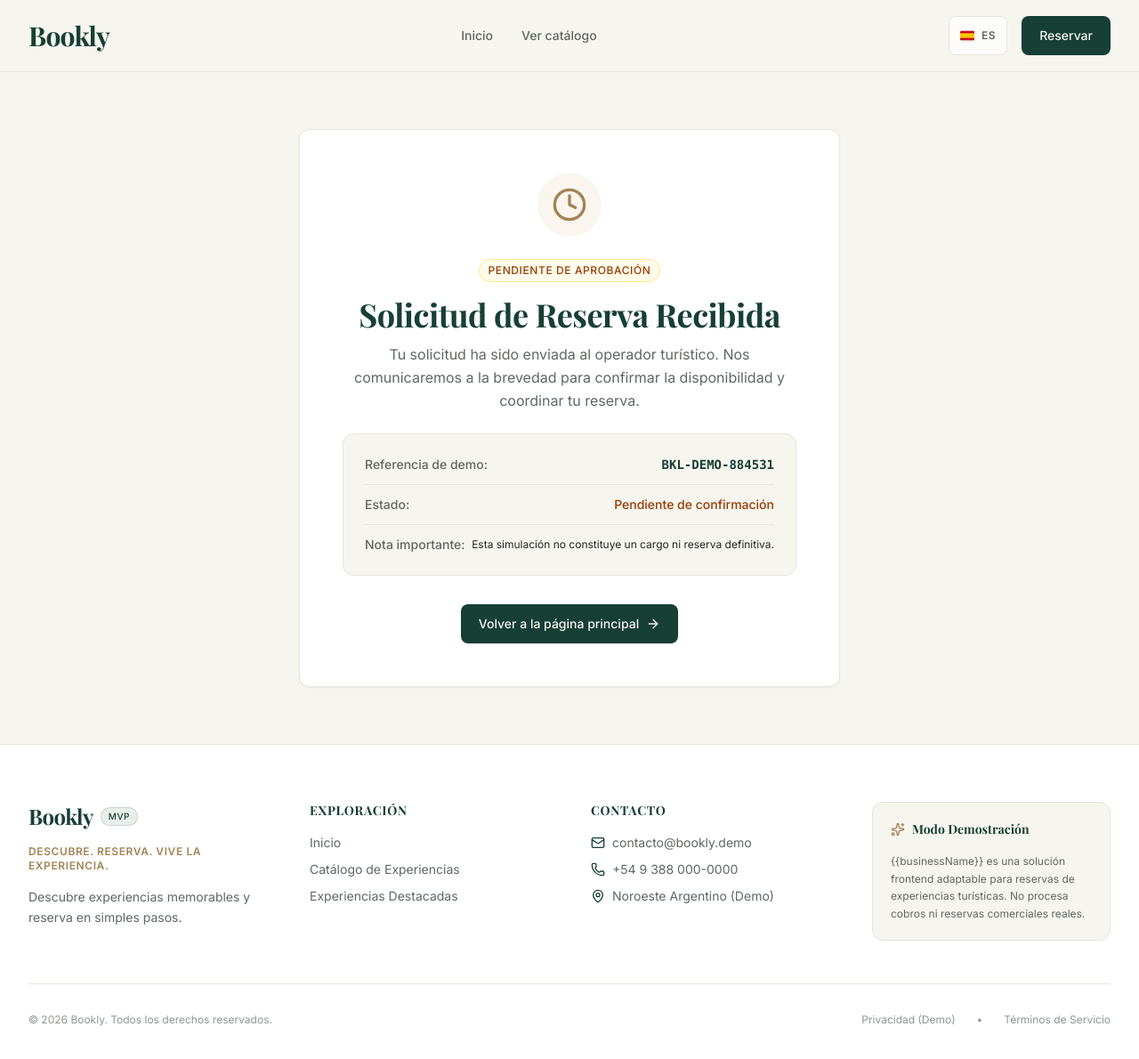
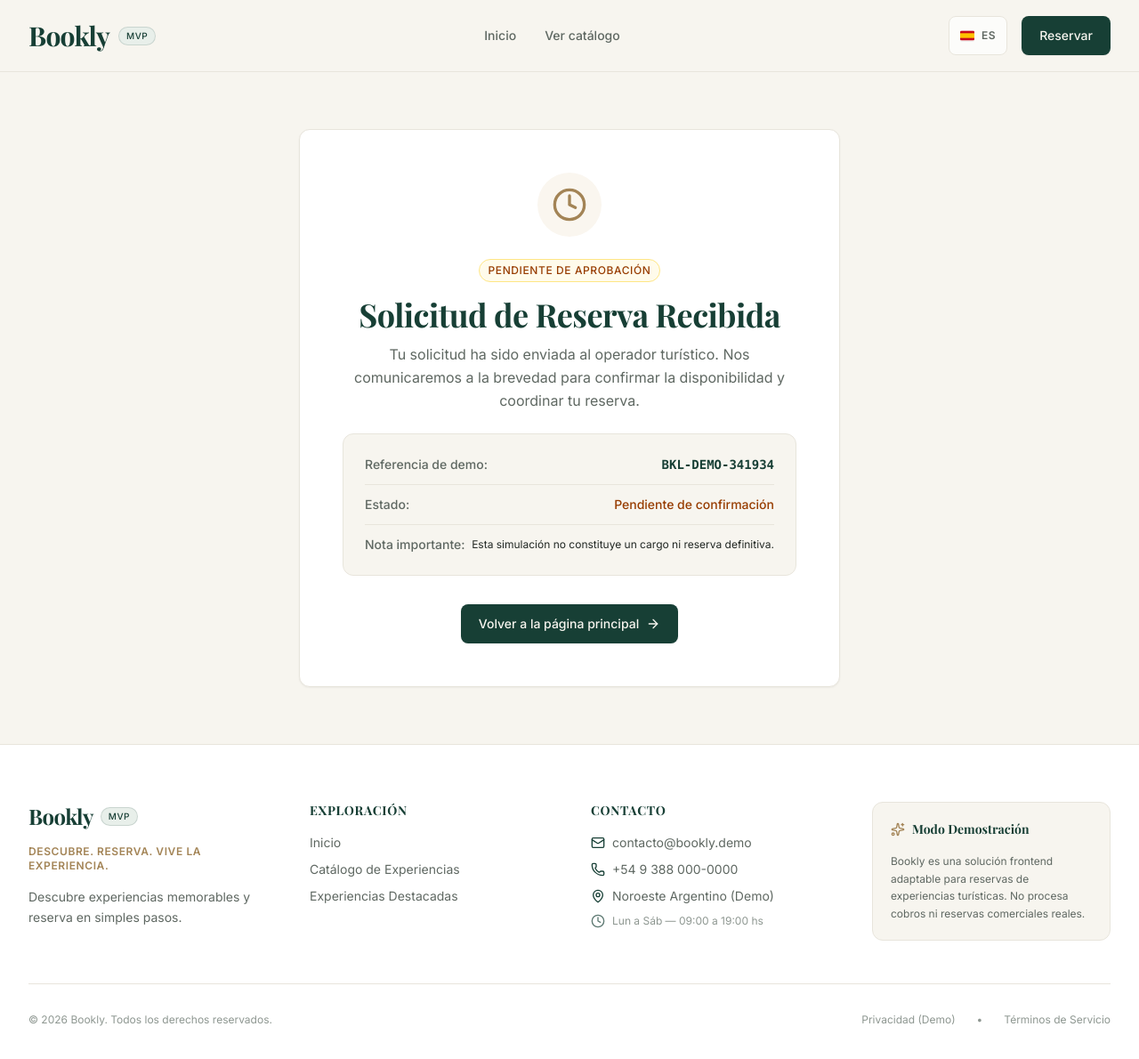
Before and after one commit to JuanJoseVillalobos/Bookly, a React (Vite) app: page /confirmation in a window 1280 px wide. Shown: the top 1190 px of the page at 89% size. Built offline with nearby package versions, Linux system fonts and the light colour scheme; a web font is replaced by a local one.

Commit message:
refator: add new business info by using businessConfig custom hook

```diff
--- a/src/components/layout/Footer.jsx
+++ b/src/components/layout/Footer.jsx
@@ -1,18 +1,17 @@
 import React from 'react';
 import { Link } from 'react-router-dom';
 import { useTranslation } from 'react-i18next';
-import { Mail, Phone, MapPin, Sparkles } from 'lucide-react';
-import { businessConfig, getLocalizedBusinessConfig } from '../../config/businessConfig';
+import { Mail, Phone, MapPin, Clock, Sparkles } from 'lucide-react';
+import { useBusinessConfig } from '../../hooks/useBusinessConfig';
 import { Badge } from '../common';
 
 /**
  * Footer component for Bookly.
- * Fully internationalized.
+ * Fully internationalized and decoupled from commercial identity via businessConfig.
  */
 export default function Footer() {
-  const { t, i18n } = useTranslation('common');
-  const currentLang = i18n.resolvedLanguage || i18n.language || 'es';
-  const localizedConfig = getLocalizedBusinessConfig(currentLang);
+  const { t } = useTranslation('common');
+  const business = useBusinessConfig();
   const currentYear = new Date().getFullYear();
 
   return (
@@ -23,18 +22,28 @@ export default function Footer() {
           {/* Col 1: Brand & Tagline */}
           <div className="space-y-4">
             <Link to="/" className="inline-flex items-center gap-2 group">
+              {business.branding?.logoUrl ? (
+                <img
+                  src={business.branding.logoUrl}
+                  alt={business.name}
+                  className="h-8 w-auto object-contain"
+                />
+              ) : (
                 <span className="font-serif text-2xl font-bold tracking-tight text-forest group-hover:text-forest-light transition-colors">
-                {businessConfig.name}
+                  {business.name}
                 </span>
+              )}
+              {business.badge && (
                 <Badge variant="forest" size="sm">
-                MVP
+                  {business.badge}
                 </Badge>
+              )}
             </Link>
             <p className="text-sand-gold-dark text-xs font-semibold uppercase tracking-wider">
-              {localizedConfig.tagline}
+              {business.tagline}
             </p>
             <p className="text-sm text-charcoal-muted leading-relaxed">
-              {localizedConfig.description}
+              {business.description}
             </p>
           </div>
 
@@ -68,28 +77,40 @@ export default function Footer() {
               {t('footer.contact')}
             </h3>
             <ul className="space-y-2.5 text-sm text-charcoal-muted">
+              {business.contact?.email && (
                 <li className="flex items-center gap-2">
                   <Mail className="w-4 h-4 text-forest shrink-0" />
                   <a
-                  href={`mailto:${businessConfig.contact.email}`}
+                    href={`mailto:${business.contact.email}`}
                     className="hover:text-forest transition-colors"
                   >
-                  {businessConfig.contact.email}
+                    {business.contact.email}
                   </a>
                 </li>
+              )}
+              {business.contact?.phone && (
                 <li className="flex items-center gap-2">
                   <Phone className="w-4 h-4 text-forest shrink-0" />
                   <a
-                  href={`tel:${businessConfig.contact.phone.replace(/\s+/g, '')}`}
+                    href={`tel:${business.contact.phone.replace(/\s+/g, '')}`}
                     className="hover:text-forest transition-colors"
                   >
-                  {businessConfig.contact.phone}
+                    {business.contact.phone}
                   </a>
                 </li>
+              )}
+              {business.contact?.location && (
                 <li className="flex items-center gap-2">
                   <MapPin className="w-4 h-4 text-forest shrink-0" />
-                <span>{t('footer.locationDemo')}</span>
+                  <span>{business.contact.location}</span>
                 </li>
+              )}
+              {business.contact?.hours && (
+                <li className="flex items-center gap-2 text-xs text-charcoal-light">
+                  <Clock className="w-4 h-4 text-forest/70 shrink-0" />
+                  <span>{business.contact.hours}</span>
+                </li>
+              )}
             </ul>
           </div>
 
@@ -100,7 +121,7 @@ export default function Footer() {
               <span className="font-serif text-sm font-bold">{t('footer.demoTitle')}</span>
             </div>
             <p className="text-xs text-charcoal-muted leading-relaxed">
-              {t('footer.demoNotice')}
+              {t('footer.demoNotice', { businessName: business.name })}
             </p>
           </div>
 
@@ -109,7 +130,7 @@ export default function Footer() {
         {/* Bottom Bar */}
         <div className="mt-12 pt-8 border-t border-stone flex flex-col sm:flex-row items-center justify-between gap-4 text-xs text-charcoal-light">
           <p>
-            © {currentYear} {businessConfig.name}. {t('footer.allRightsReserved')}
+            © {currentYear} {business.name}. {t('footer.allRightsReserved')}
           </p>
           <div className="flex items-center gap-6">
             <span className="hover:text-charcoal cursor-pointer">{t('footer.privacy')}</span>
--- a/src/components/layout/Navbar.jsx
+++ b/src/components/layout/Navbar.jsx
@@ -2,16 +2,17 @@ import React, { useState, useEffect } from 'react';
 import { Link, NavLink, useLocation } from 'react-router-dom';
 import { useTranslation } from 'react-i18next';
 import { Menu, X, ArrowRight } from 'lucide-react';
-import { businessConfig } from '../../config/businessConfig';
-import { Button } from '../common';
+import { useBusinessConfig } from '../../hooks/useBusinessConfig';
+import { Button, Badge } from '../common';
 import LanguageSelector from './LanguageSelector';
 
 /**
  * Navbar component for Bookly.
- * Clean, lightweight, responsive, and fully internationalized.
+ * Clean, lightweight, responsive, and fully decoupled from commercial identity via businessConfig.
  */
 export default function Navbar() {
   const { t } = useTranslation('common');
+  const business = useBusinessConfig();
   const [isMobileMenuOpen, setIsMobileMenuOpen] = useState(false);
   const location = useLocation();
 
@@ -31,10 +32,23 @@ export default function Navbar() {
         <div className="flex items-center justify-between h-16 sm:h-20">
 
           {/* Logo / Brand */}
-          <Link to="/" className="flex items-center gap-2 group">
-            <span className="font-serif text-2xl sm:text-3xl font-bold tracking-tight text-forest group-hover:text-forest-light transition-colors">
-              {businessConfig.name}
-            </span>
+          <Link to="/" className="flex items-center gap-2.5 group">
+            {business.branding?.logoUrl ? (
+              <img
+                src={business.branding.logoUrl}
+                alt={business.name}
+                className="h-8 sm:h-9 w-auto object-contain"
+              />
+            ) : (
+              <span className="font-serif text-2xl sm:text-3xl font-bold tracking-tight text-forest group-hover:text-forest-light transition-colors">
+                {business.name}
+              </span>
+            )}
+            {business.badge && (
+              <Badge variant="forest" size="sm" className="hidden sm:inline-flex">
+                {business.badge}
+              </Badge>
+            )}
           </Link>
 
           {/* Desktop Navigation */}
--- a/src/layouts/MainLayout.jsx
+++ b/src/layouts/MainLayout.jsx
@@ -1,15 +1,29 @@
-import React from 'react';
+import React, { useEffect } from 'react';
 import { Outlet } from 'react-router-dom';
 import { useTranslation } from 'react-i18next';
 import { Navbar, Footer } from '../components/layout';
+import { useBusinessConfig } from '../hooks/useBusinessConfig';
+import { applyBusinessBranding } from '../config/businessConfig';
 
 /**
  * MainLayout
  * Central shared layout structure for Bookly.
- * Integrates the responsive Navbar, accessible main content wrapper, and Footer.
+ * Integrates the responsive Navbar, accessible main content wrapper, Footer,
+ * and applies centralized branding and document metadata from businessConfig.
  */
 export default function MainLayout() {
   const { t } = useTranslation('common');
+  const business = useBusinessConfig();
+
+  // Apply branding CSS variables and sync document title
+  useEffect(() => {
+    applyBusinessBranding(business);
+    if (typeof document !== 'undefined') {
+      document.title = business.tagline
+        ? `${business.name} — ${business.tagline}`
+        : business.name;
+    }
+  }, [business]);
 
   return (
     <div className="min-h-screen flex flex-col bg-ivory text-charcoal overflow-x-hidden selection:bg-sand-gold/30 selection:text-forest">
--- a/src/pages/Confirmation/index.jsx
+++ b/src/pages/Confirmation/index.jsx
@@ -1,12 +1,18 @@
-import React from 'react';
+import React, { useMemo } from 'react';
 import { Link } from 'react-router-dom';
 import { useTranslation } from 'react-i18next';
 import { Clock, ArrowRight } from 'lucide-react';
 import { Button, Card, Badge } from '../../components/common';
+import { useBusinessConfig } from '../../hooks/useBusinessConfig';
 
 export default function Confirmation() {
   const { t } = useTranslation(['booking', 'common']);
-  const reference = 'BKL-DEMO-' + Math.floor(100000 + Math.random() * 900000);
+  const business = useBusinessConfig();
+  const prefix = business.bookingSettings?.referencePrefix || 'BKL';
+  const reference = useMemo(
+    () => `${prefix}-DEMO-${Math.floor(100000 + Math.random() * 900000)}`,
+    [prefix]
+  );
 
   return (
     <div className="py-16 px-4 sm:px-6 lg:px-8 max-w-2xl mx-auto text-center">
--- a/src/pages/Home/index.jsx
+++ b/src/pages/Home/index.jsx
@@ -3,14 +3,14 @@ import { useTranslation } from 'react-i18next';
 import { Compass, Sparkles, MapPin, ArrowRight, Clock, ShieldCheck } from 'lucide-react';
 import { Link } from 'react-router-dom';
 import { experiences, getLocalizedExperience } from '../../data/experiences';
-import { getLocalizedBusinessConfig } from '../../config/businessConfig';
+import { useBusinessConfig } from '../../hooks/useBusinessConfig';
 import { formatCurrency } from '../../utils/formatters';
 import { Button, Card, Badge } from '../../components/common';
 
 export default function Home() {
   const { t, i18n } = useTranslation(['home', 'common']);
   const currentLang = (i18n.resolvedLanguage || i18n.language || 'es').startsWith('en') ? 'en' : 'es';
-  const localizedConfig = getLocalizedBusinessConfig(currentLang);
+  const localizedConfig = useBusinessConfig();
   const featuredExperiences = experiences.slice(0, 3).map((item) => getLocalizedExperience(item, currentLang));
 
   return (
```
Lines whose indentation alone changed are shown as unchanged.
